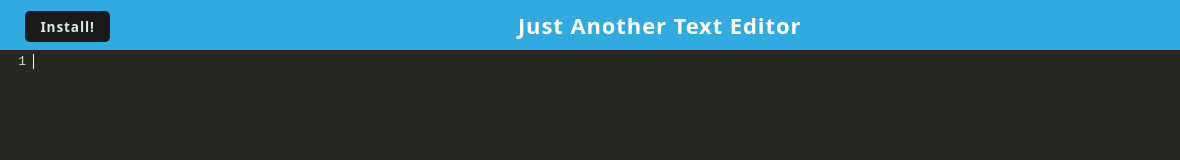
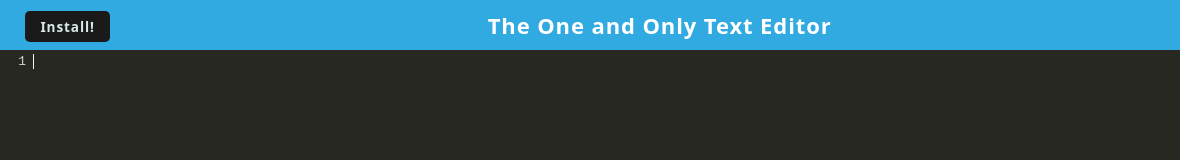
Before and after one commit to Jweaver74/Text-Editor, a website built with webpack: page client/index.html in a window 1280 px wide. Shown: the full height of the page, 0-1180 px from the left. Built offline with nearby package versions, Linux system fonts and the light colour scheme; files whose address does not match are found by name.

Commit message:
updated title bar

```diff
--- a/client/index.html
+++ b/client/index.html
@@ -23,7 +23,7 @@
       <div class="nav-btn">
         <a class="btn btn-sm btn-dark" id="buttonInstall" role="button">Install!</a>
       </div>
-     <h1> Just Another Text Editor</h1>
+     <h1> The One and Only Text Editor</h1>
 
       <div class="navbar-brand"
             ><img src="./assets/icons/icon_96x96.png"
```
